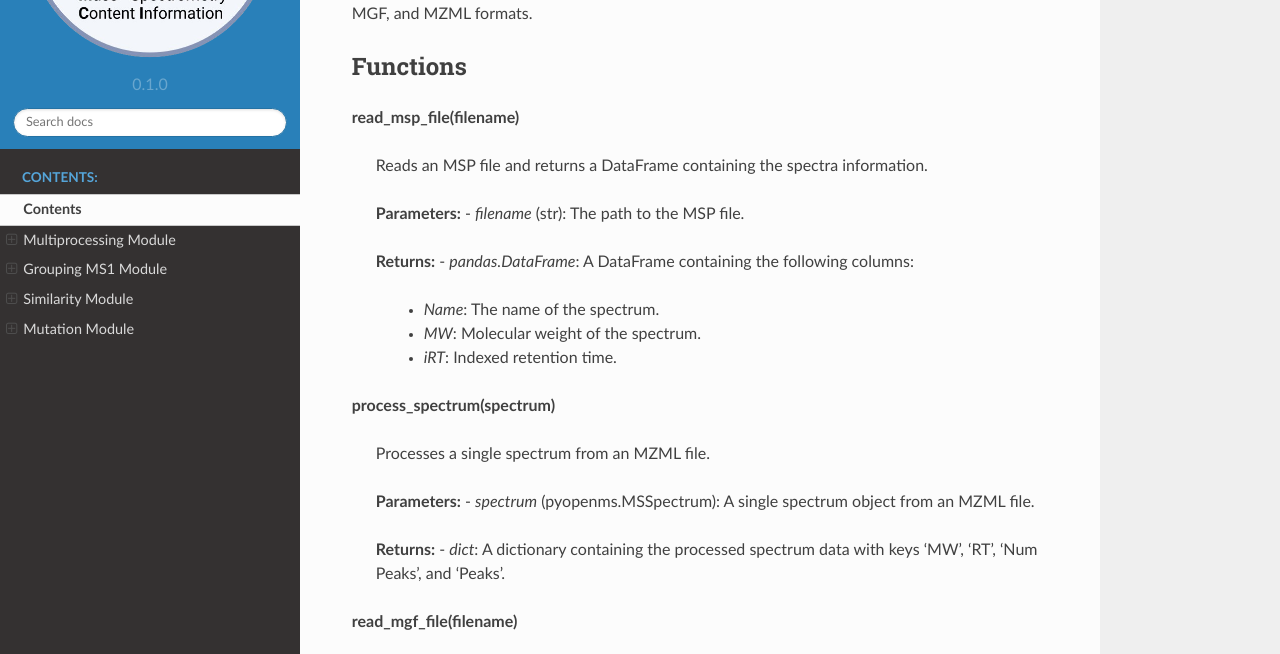
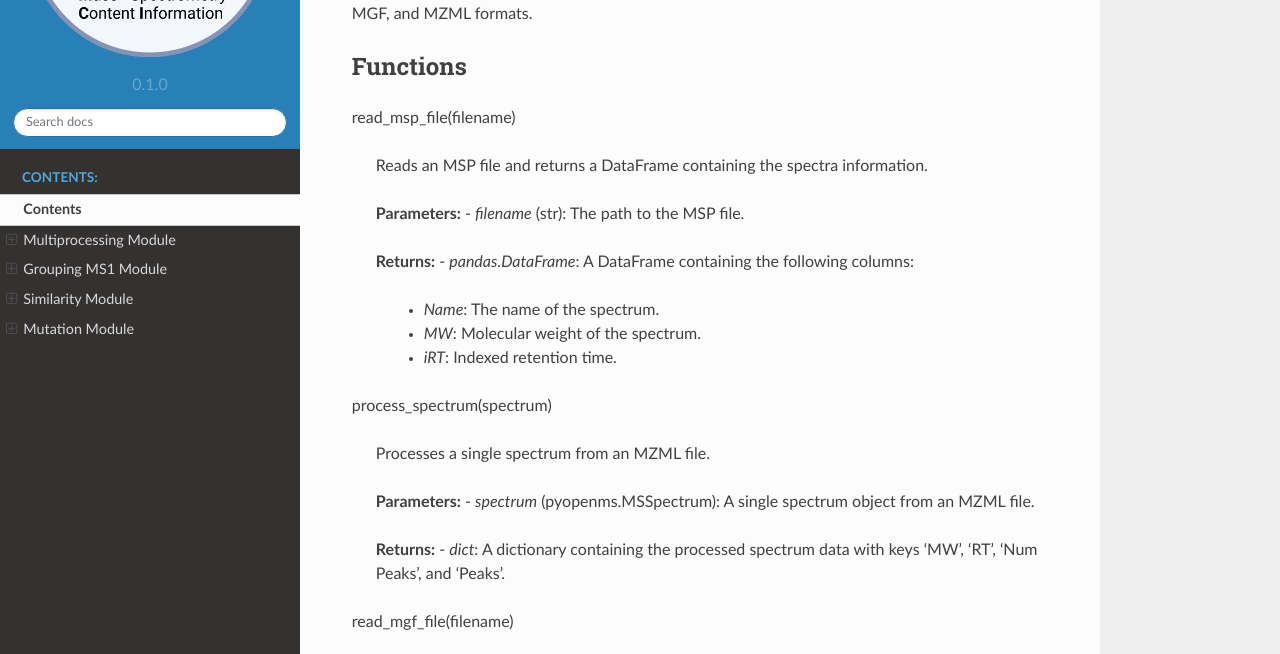
Before and after one commit to zahrael97/MSCI, a Sphinx documentation site: the page built from docs/API.rst, in a window 1280 px wide and 900 px high. Shown: the part 243-897 px from the top of the window. Built offline with Sphinx 7.4.7 and the Read the Docs theme 2.0.0, drawn with Linux system fonts in a browser that asks for light colours; pages that are not in the unit, such as notebooks, are missing from menus.

```diff
--- a/docs/API.rst
+++ b/docs/API.rst
@@ -20,7 +20,7 @@ This module provides functionality to read and process mass spectrometry files,
 Functions
 ---------
 
-**read_msp_file(filename)**
+read_msp_file(filename)
 
     Reads an MSP file and returns a DataFrame containing the spectra information.
 
@@ -33,7 +33,7 @@ Functions
         - `MW`: Molecular weight of the spectrum.
         - `iRT`: Indexed retention time.
 
-**process_spectrum(spectrum)**
+process_spectrum(spectrum)
 
     Processes a single spectrum from an MZML file.
 
@@ -43,7 +43,7 @@ Functions
     **Returns:**
     - `dict`: A dictionary containing the processed spectrum data with keys 'MW', 'RT', 'Num Peaks', and 'Peaks'.
 
-**read_mgf_file(filename)**
+read_mgf_file(filename)
 
     Reads an MGF file and returns a list of spectra data.
 
@@ -53,7 +53,7 @@ Functions
     **Returns:**
     - `list`: A list of dictionaries, each containing `mz_values`, `intensities`, `MW`, and `RT` for a spectrum.
 
-**read_mzml_file(filename)**
+read_mzml_file(filename)
 
     Reads an MZML file and returns a list of processed spectrum data.
 
@@ -63,7 +63,7 @@ Functions
     **Returns:**
     - `list`: A list of dictionaries containing processed spectrum data.
 
-**read_ms_file(filename)**
+read_ms_file(filename)
 
     Determines the file format and calls the appropriate function to read the mass spectrometry file.
 
```
